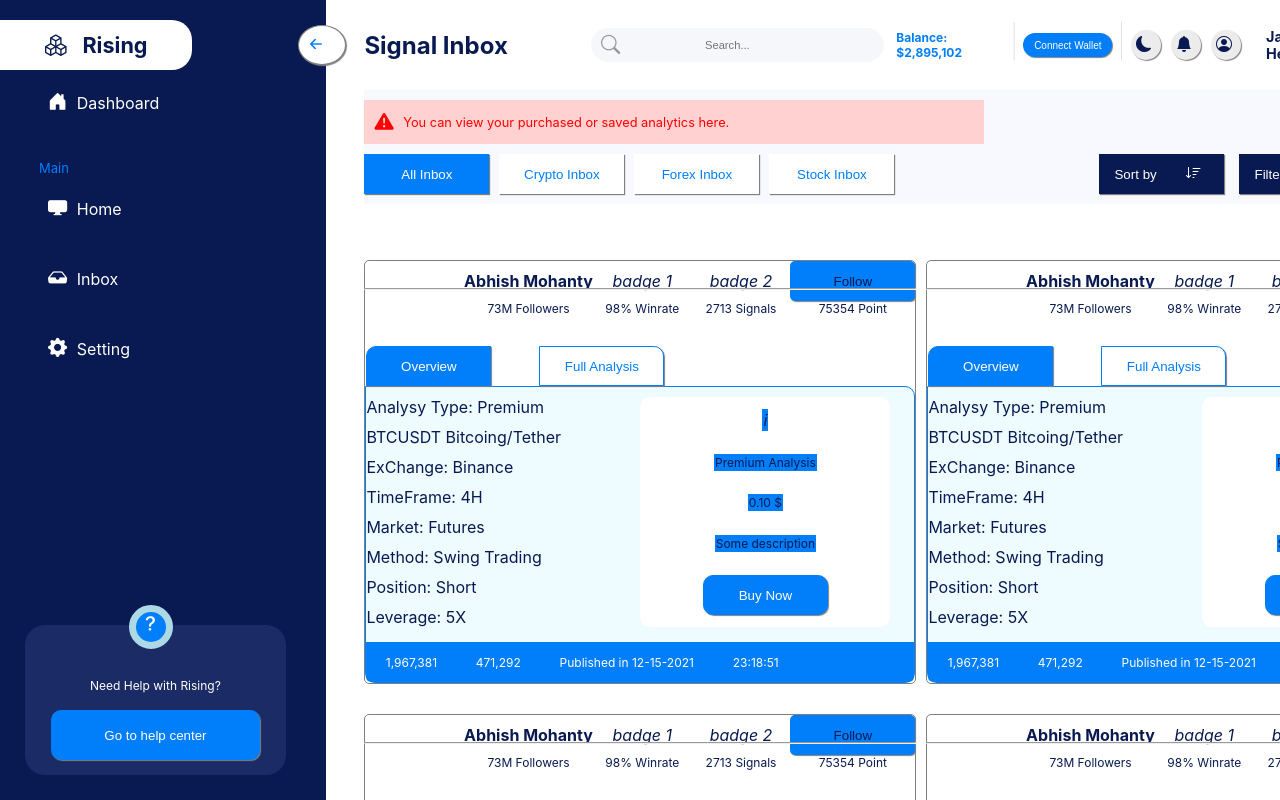
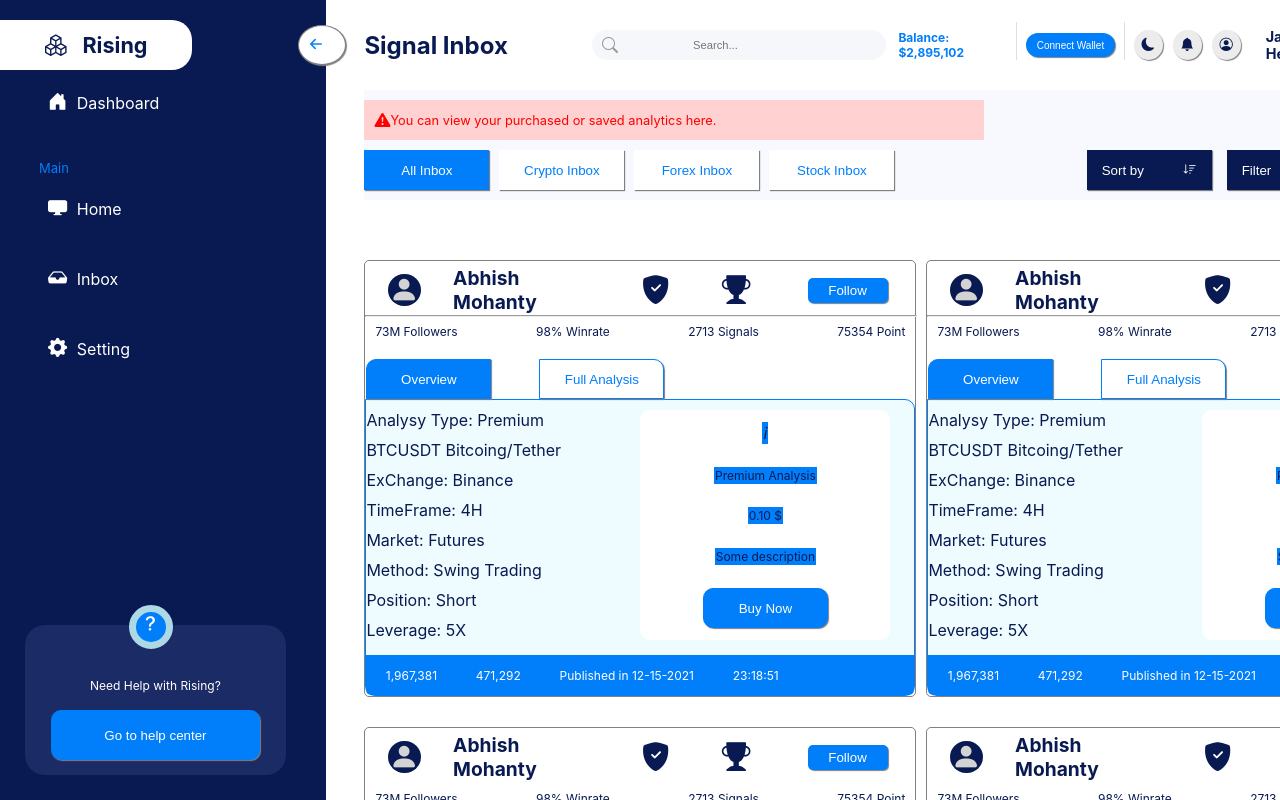
Before and after one commit to Cimorexave/react-test, a React (Create React App) app: page / in a window 1280 px wide. Shown: the top 800 px of the page. Built offline with nearby package versions, Linux system fonts and the light colour scheme.

Commit message:
completed card header stylings and structure

```diff
--- a/src/components/Card.js
+++ b/src/components/Card.js
@@ -5,18 +5,20 @@ const Card = () => {
   return (
     <div className='card'>
         <div className='card-header'>
-            <i className='avatar'></i>
+            <div className="card-header-top">
+            <i className='avatar bi bi-person-fill'></i>
             <h1>Abhish Mohanty</h1>
-            <i className='badge'>badge 1</i>
-            <i className='badge'>badge 2</i>
+            <i className='bi bi-shield-fill-check badge'></i>
+            <i className='bi bi-trophy-fill badge'></i>
             <button>Follow</button>
+            </div>
             <hr/>
             <div className="status">
+            <p className='status-p'>73M Followers</p>
+            <p className='status-p'>98% Winrate</p>
+            <p className='status-p'>2713 Signals</p>
+            <p className='status-p'>75354 Point</p>
             </div>
-            <p>73M Followers</p>
-            <p>98% Winrate</p>
-            <p>2713 Signals</p>
-            <p>75354 Point</p>
         </div>
         <div className='inner-card'>
                 <button className='inner-card-btn inner-card-btn-one'>Overview</button>
--- a/src/components/Sidebar.js
+++ b/src/components/Sidebar.js
@@ -4,31 +4,31 @@ const Sidebar = () => {
   return (
     <div className='sidebar'>
         <button className='close-sidebar'>
-            <i class="bi bi-arrow-left-short"></i>
+            <i class=" bi-i bi bi-arrow-left-short"></i>
         </button>
         <div className='logo-comp'>
-            <i className="logo-icon bi bi-boxes"></i>
+            <i className=" bi-i logo-icon bi bi-boxes"></i>
             <p className='logo-comp-p'>Rising</p>
         </div>
         <div className='list-item'>
-            <i className='dasboard-icon bi bi-house-door-fill'></i>
+            <i className='bi-i dasboard-icon bi bi-house-door-fill'></i>
             Dashboard
         </div>
         <p className='main-p'>Main</p>
         <div className='list-item'>
-            <i className='home-icon bi bi-display-fill'></i>
+            <i className='bi-i home-icon bi bi-display-fill'></i>
             Home
         </div>
         <div className='list-item'>
-            <i className='inbox-icon bi bi-inbox-fill'></i>
+            <i className='bi-i inbox-icon bi bi-inbox-fill'></i>
             Inbox
         </div>
         <div className='list-item'>
-            <i className='setting-icon bi bi-gear-fill'></i>
+            <i className='bi-i setting-icon bi bi-gear-fill'></i>
             Setting
         </div>
         <div className='help-card'>
-            <i className='help-icon bi bi-question-lg'></i>
+            <i className='bi-i help-icon bi bi-question-lg'></i>
             <p>Need Help with Rising?</p>
             <button className='help-button'>Go to help center</button>
         </div>
--- a/src/styles/card.css
+++ b/src/styles/card.css
@@ -15,33 +15,56 @@
 }
 .avatar {
     border-radius: 50%;
-    width: 1em;
+    font-size: 1.8em;
+    color: lightgray;
+    background-color: var(--darkblue-clr);
+    display: grid;
+    place-items: center;
+    padding: 2px;
 }
-.card-header {
+.card-header-top {
     display: grid;
     grid-template-columns: 1fr 1fr 1fr 1fr 1fr;
-    width: inherit;
+    width: 99%;
     place-items: center;
-    margin-bottom: 1em;
+    padding-top: 5px;
+    transform: translateX(-10px);
+}
+.badge {
+    color: var(--darkblue-clr);
+    font-size: 1.8em;
+}
+.badge:nth-of-type(3) {
+    margin-right: 1.2em;
 }
 p {
     font-size: 0.75em;
 }
+.status {
+    display: flex;
+    align-items: center;
+    justify-content: space-between;
+    padding: 10px;
+}
+.status-p {
+    color: var(--darkblue-clr);
+}
 hr {
     width: 550px;
     position: absolute;
-}
-.card-header > * {
-    color: var(--darkblue-clr);
+    top: 75px;
 }
 .card-header h1 {
-    font-size: 1rem;
-    max-width: fit-content;
+    font-size: 1.2rem;
+    width: 8em;
 }
 .card-header button {
     background-color: var(--lightblue-clr);
     border-style: none;
     border-radius: 5px;
+    height: fit-content;
+    width: 5rem;
+    margin-right: 7px;
 }
 .inner-card-ps p {
     color: var(--darkblue-clr);
@@ -69,7 +92,7 @@ hr {
     border: 1px solid var(--lightblue-clr);
     height: max-content;
     border-radius: 0 10px 10px 10px ;
-    margin-top: 70px;
+    margin-top: 50px;
     display: grid;
     grid-template-columns: 1fr 1fr;
 }
--- a/src/styles/sidebar.css
+++ b/src/styles/sidebar.css
@@ -103,7 +103,7 @@ button .bi-arrow-left-short {
     color: var(--lightblue-clr);
     font-size: 1.8em;
 }
-.bi {
+.bi-i {
     font-size: 1.2em;
     margin-right: 0.5em;
 }
```
